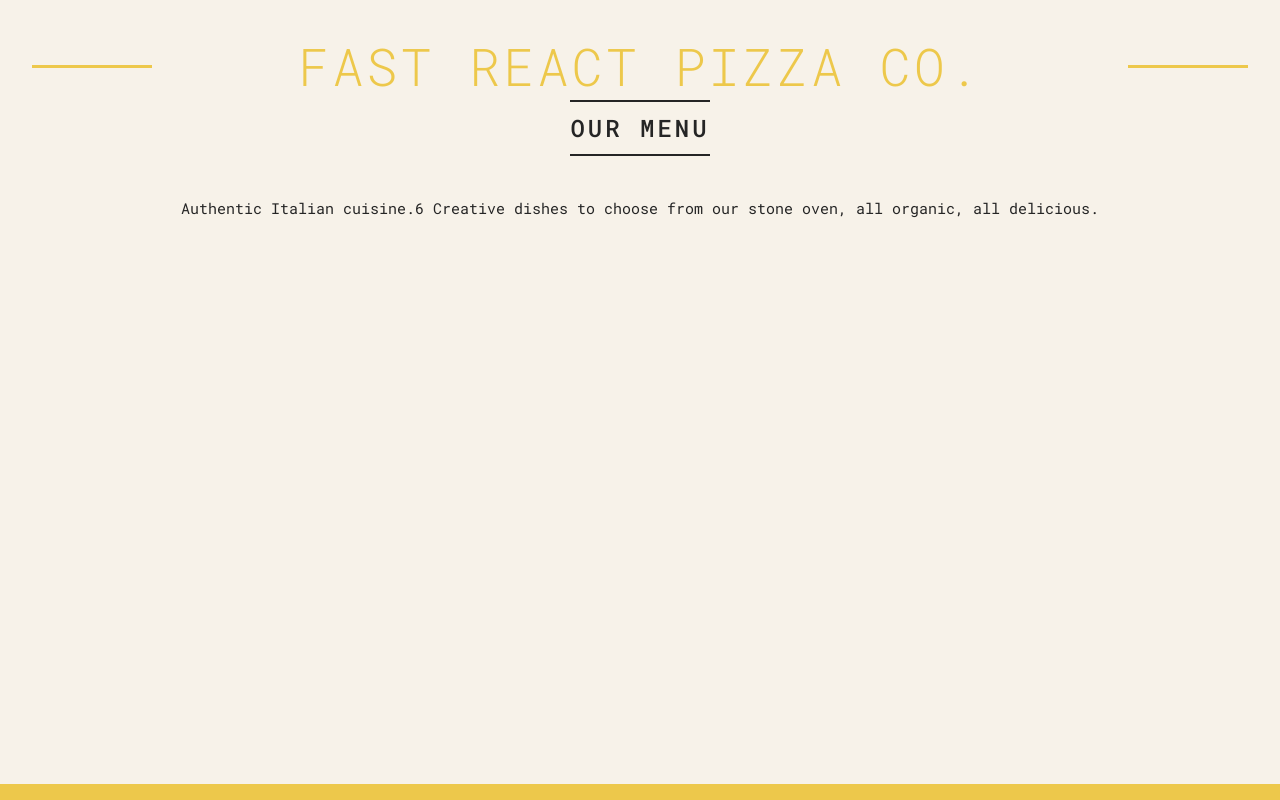
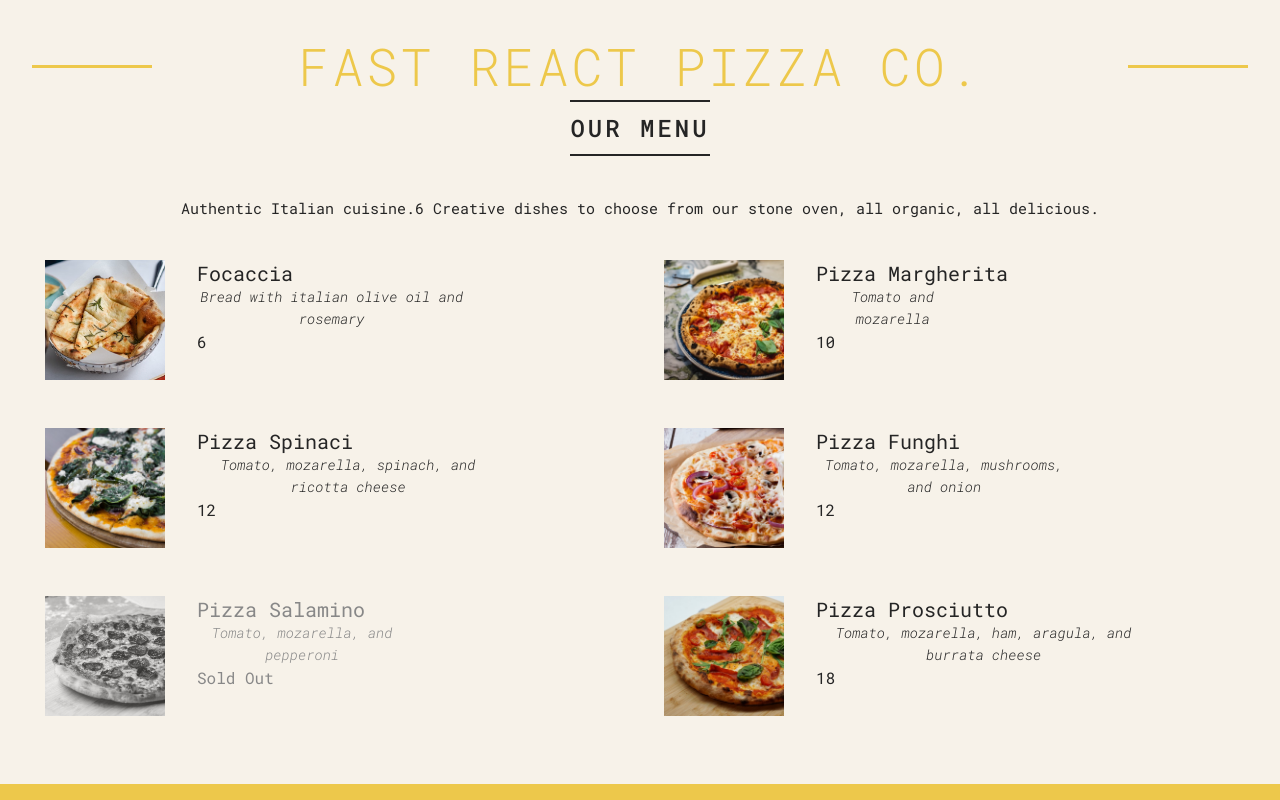
Before and after one commit to work-withPrajjwal/react-learning, a React (Vite) app in the folder myPizza/: page / in a window 1280 px wide. Built offline with nearby package versions, Linux system fonts and the light colour scheme.

Commit message:
finished adding pizza component

```diff
--- a/myPizza/src/App.jsx
+++ b/myPizza/src/App.jsx
@@ -70,8 +70,6 @@ function Menu(){
       {
         numPizza > 0 ?(
           <>
-
-
       <p>
         Authentic Italian cuisine.6 Creative dishes to choose from our stone
         oven, all organic, all delicious.
@@ -89,12 +87,16 @@ function Menu(){
 }
 
 function Pizza(props){
-
-
+  const{ name, ingredients, price, photoName, soldOut} = props.pizzaObj
   return(
+    <div className={`pizza ${soldOut? 'sold-out':""}`}>
+<img src={photoName} alt={name} />
     <li>
-
+    <h3>{name}</h3>
+    <p>{ingredients}</p>
+    <span> {soldOut? "Sold Out": price}</span>
     </li>
+    </div>
   )
 }
 
--- a/myPizza/src/index.css
+++ b/myPizza/src/index.css
@@ -90,7 +90,7 @@ body {
   font-weight: 500;
 }
 
-.menu > p {
+.menu  p {
   font-size: 1.5rem;
   text-align: center;
   line-height: 1.6;
```
